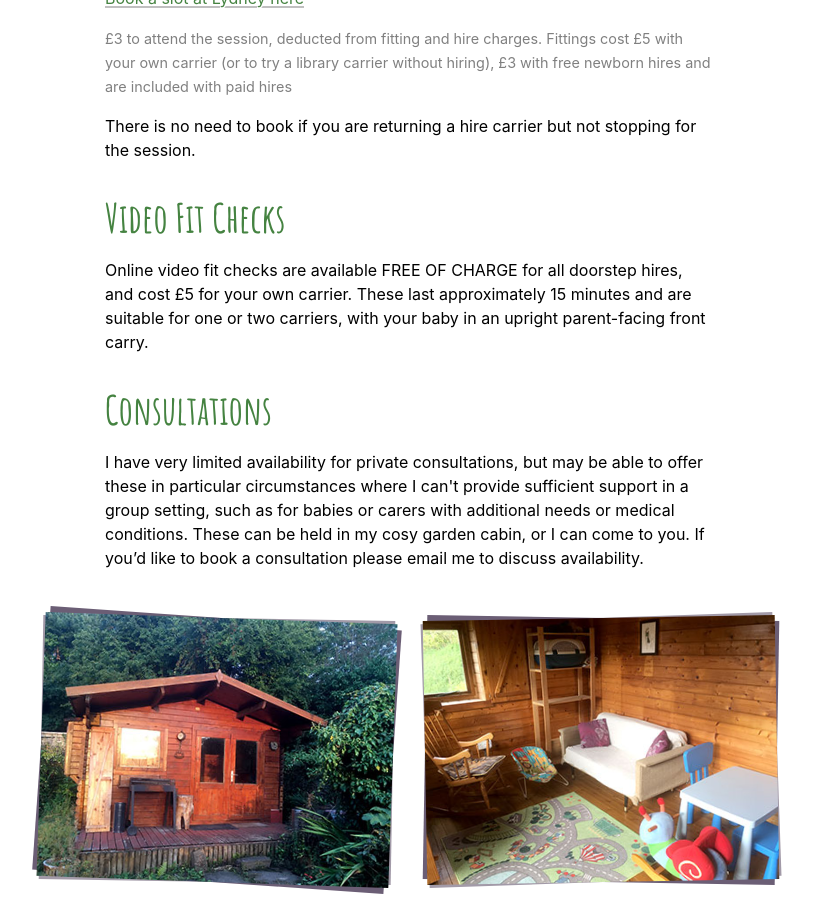
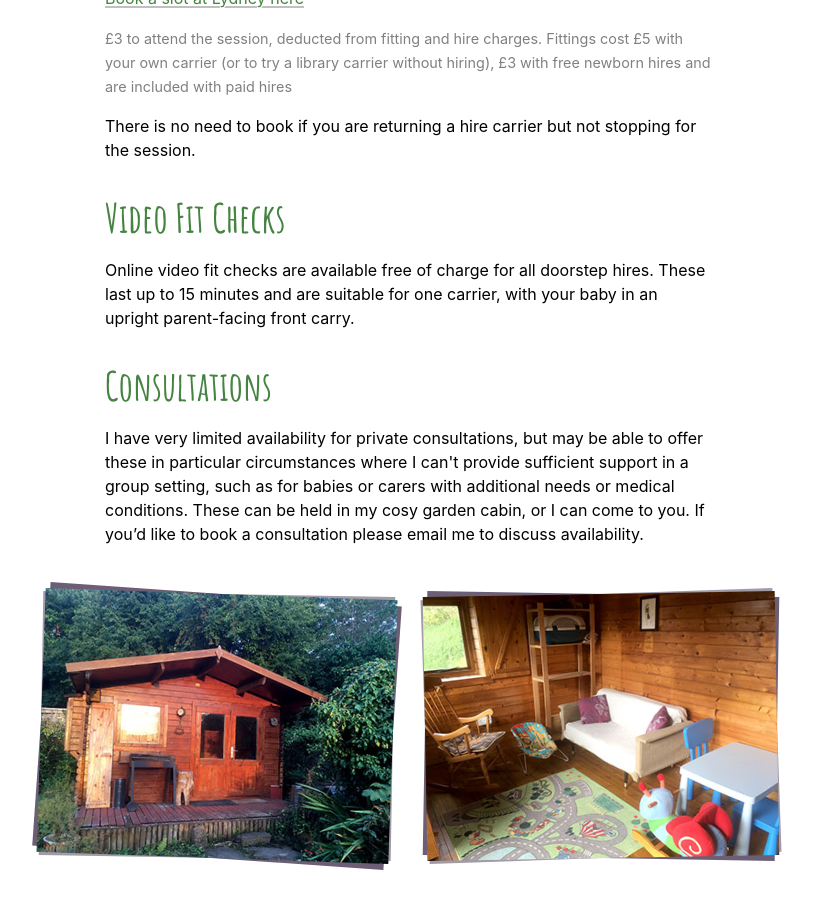
Before and after one commit to jackbrewer/fodslings.co.uk, a Jekyll site: the page built from services.markdown, in a window 1280 px wide and 900 px high, scrolled down 1929 px. Shown: the whole window, without its empty margins (231-1044 px from the left). Built offline with Jekyll 4.4.1, drawn with Linux system fonts in a browser that asks for light colours.

Commit message:
Update services.markdown

```diff
--- a/services.markdown
+++ b/services.markdown
@@ -66,7 +66,7 @@ permalink: /services/
 
   <h2 id="video-fit-checks">Video Fit Checks</h2>
 
-  <p>Online video fit checks are available FREE OF CHARGE for all doorstep hires, and cost £5 for your own carrier. These last approximately 15 minutes and are suitable for one or two carriers, with your baby in an upright parent-facing front carry.</p>
+  <p>Online video fit checks are available free of charge for all doorstep hires. These last up to 15 minutes and are suitable for one carrier, with your baby in an upright parent-facing front carry.</p>
 
   <h2 id="consultations">Consultations</h2>
 
```
